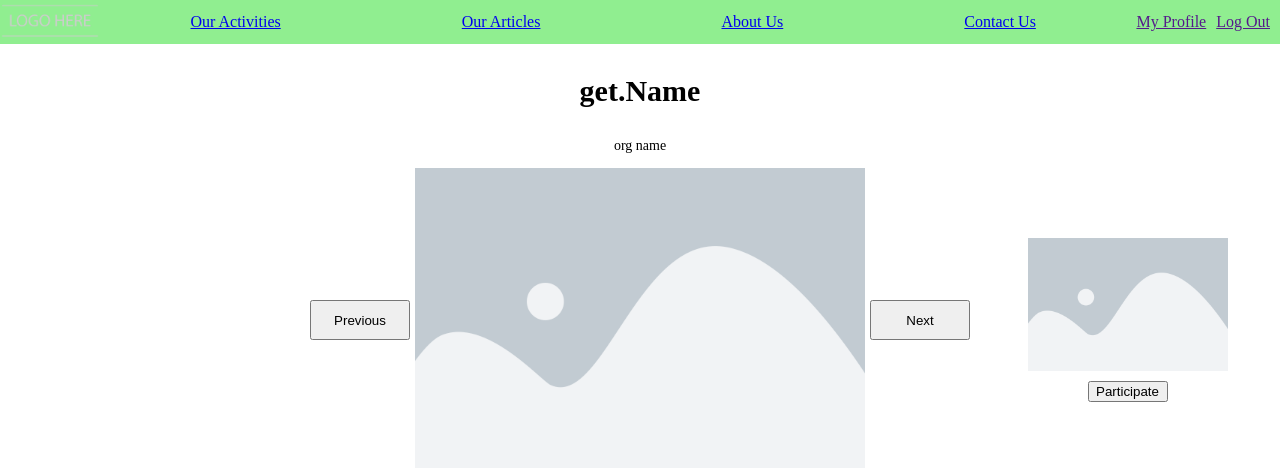
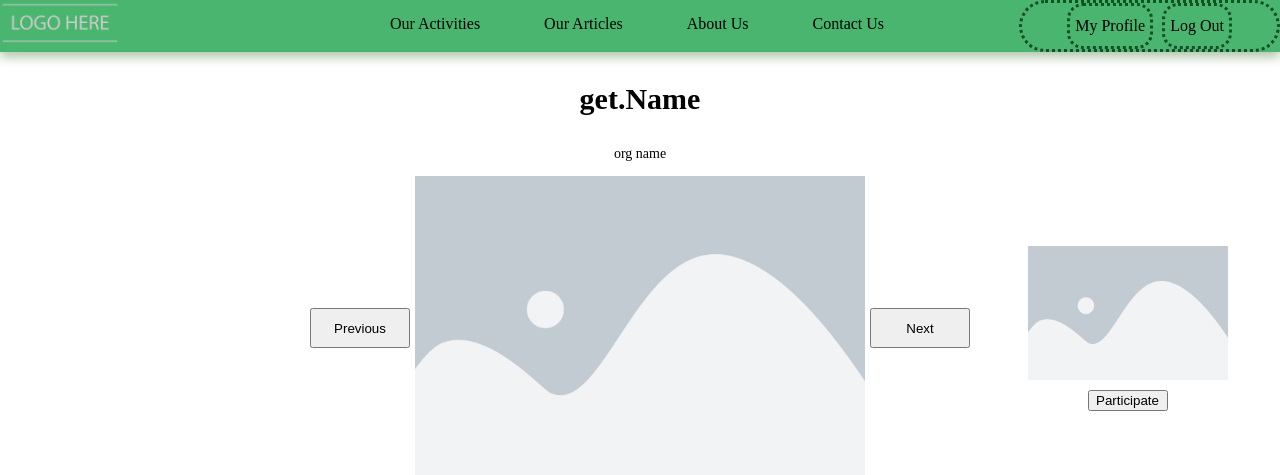
Before and after one commit to Alexisjr2001/Greenhand, a PHP site: page /ActivityPage.html in a window 1280 px wide. Shown: the top 475 px of the page. Run offline with PHP 8.4, Linux system fonts and the light colour scheme.

Commit message:
Incorporate Papoulidis' Pages

```diff
--- a/ActivityPage.css
+++ b/ActivityPage.css
@@ -1,3 +1,7 @@
+body {
+    margin: 0;
+}
+
 .activity-name{
     font-size: 30px;
     text-align: center;
--- a/ActivityPage.html
+++ b/ActivityPage.html
@@ -6,10 +6,11 @@
   <meta name="viewport" content="width=device-width, initial-scale=1.0">
   <title>Greenhand</title>
   <link rel="stylesheet" href="ActivityPage.css">
-  <link rel="stylesheet" href="HeaderLoggedIn.css">
+  <!-- <link rel="stylesheet" href="HeaderLoggedIn.css"> -->
+  <link rel="stylesheet" href="miscellaneous.css">
 </head>
 <body>
-<header>
+<!-- <header>
   <div id="header-row">
     <a href=""><img src="Assets/logo-placeholder.png" alt="" class="GH_logo"></a>
     <nav id="header-links">
@@ -18,12 +19,26 @@
       <a href="../index.html">About Us</a>
       <a href="../index.html#contact-us">Contact Us</a>
     </nav>
-    <div class="header-right-section">
+    <div id="header-sign-up">
       <a class="profile-button" href="">My Profile</a>
       <a class="log-out-button" href="">Log Out</a>
     </div>
   </div>
+</header> -->
+<header>
+  <div><a href=""><img src="Assets/logo-placeholder.png" alt="" class="GH_logo"></a></div>
+  <nav id="header-links">
+      <a href="index.html#our-activities">Our Activities</a>
+      <a href="index.html#our-articles">Our Articles</a>
+      <a href="">About Us</a>
+      <a href="index.html#contact-us">Contact Us</a>
+  </nav>
+  <div id="header-sign-up">
+      <a class="profile-button" href="">My Profile</a>
+      <a class="log-out-button" href="">Log Out</a>
+  </div>
 </header>
+
 <p class="activity-name">
   <strong>get.Name</strong>
 </p>
--- a/OrganizationPage.css
+++ b/OrganizationPage.css
@@ -1,3 +1,7 @@
+body {
+    margin: 0;
+}
+
 .organization-name{
     font-size: 30px;
     text-align: center;
--- a/miscellaneous.css
+++ b/miscellaneous.css
@@ -79,3 +79,100 @@ border-radius: 50%;
     0% {transform: scale(0);}
     99.99% { transform: scale(1);}
 }
+
+/*--------------------------------------------HEADER CSS----------------------------------------------*/
+header {
+    background-color: #4AB56F;
+    display: flex;
+    padding-left: 0em;
+    padding-right: 0em;
+    box-shadow: 0 5px 10px rgba(84, 132, 73, 0.475);
+    flex-grow: 1;
+    justify-content: center;
+
+    /* position: fixed; */
+    top: 0;
+    left: 0;
+    right: 0;
+    position:sticky;
+
+    z-index: 999;
+}
+
+@media only screen and (min-width: 1440px) {
+    header {
+        padding-left: 3em;
+        padding-right: 3em;
+    }
+}
+
+@media only screen and (min-width: 2000px) {
+    header {
+        padding-left: 15em;
+        padding-right: 15em;
+    }
+}
+
+header>* { /* Children of header*/
+    display:flex;
+    flex:1;
+    align-items: center;
+
+    min-height: 2em;
+    max-height: 3em;
+}
+
+.GH_logo {
+    max-height: 3em;
+}
+
+#header-links>a, #header-sign-up>a{
+    text-decoration: none;
+    color: black;
+    padding: .7em;
+    border-radius: 1em;
+    transition: all .5s;
+}
+
+@media only screen and (max-width: 935px) {
+    #header-links {
+        display: none;
+    }
+}
+
+#header-links>a:hover, #header-sign-up>a:hover{
+    text-decoration: none;
+    color: black;
+    background-color: #2e9352;
+}
+
+#header-links>a{
+    padding-right: 1em;
+    padding-left: 1em;
+    margin-left: 1em;
+    margin-right: 1em;
+    /* min-width: 2em; */
+
+    text-align: center;
+}
+#header-sign-up>a {
+    padding-right: .3em;
+    padding-left:.3em;
+    margin-left: .3em;
+    margin-right: .3em;
+
+    border-style: dotted;
+    border-color: rgb(19, 79, 39);
+}
+#header-links {
+    justify-content: center;
+    flex: 3;
+}
+
+#header-sign-up {
+    justify-content: center;
+
+    border-radius: 3em;
+    border-style: dotted;
+    border-color: rgb(19, 79, 39);
+}
```
Also changed, not shown: OrganizationPage.html (+17 -3 lines), index.html (+6 -7 lines).
